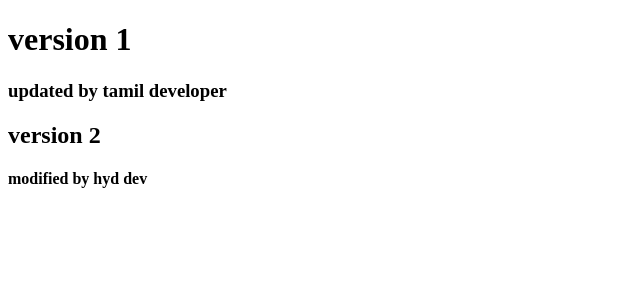
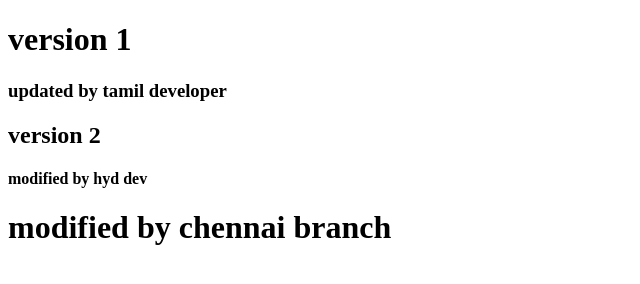
Before and after one commit to Narsimhulu-123/project, a plain HTML site: page index.html in a window 1280 px wide. Shown: the whole page, without its empty margins (0-640 px from the left). Drawn offline with Linux system fonts and the light colour scheme.

Commit message:
modified by chennai

```diff
--- a/index.html
+++ b/index.html
@@ -10,5 +10,6 @@
     <h3>updated by tamil developer</h3>
     <h2>version 2</h2>
     <h4>modified by hyd dev</h4>
+    <h1>modified by chennai branch</h1>
 </body>
 </html>
```
